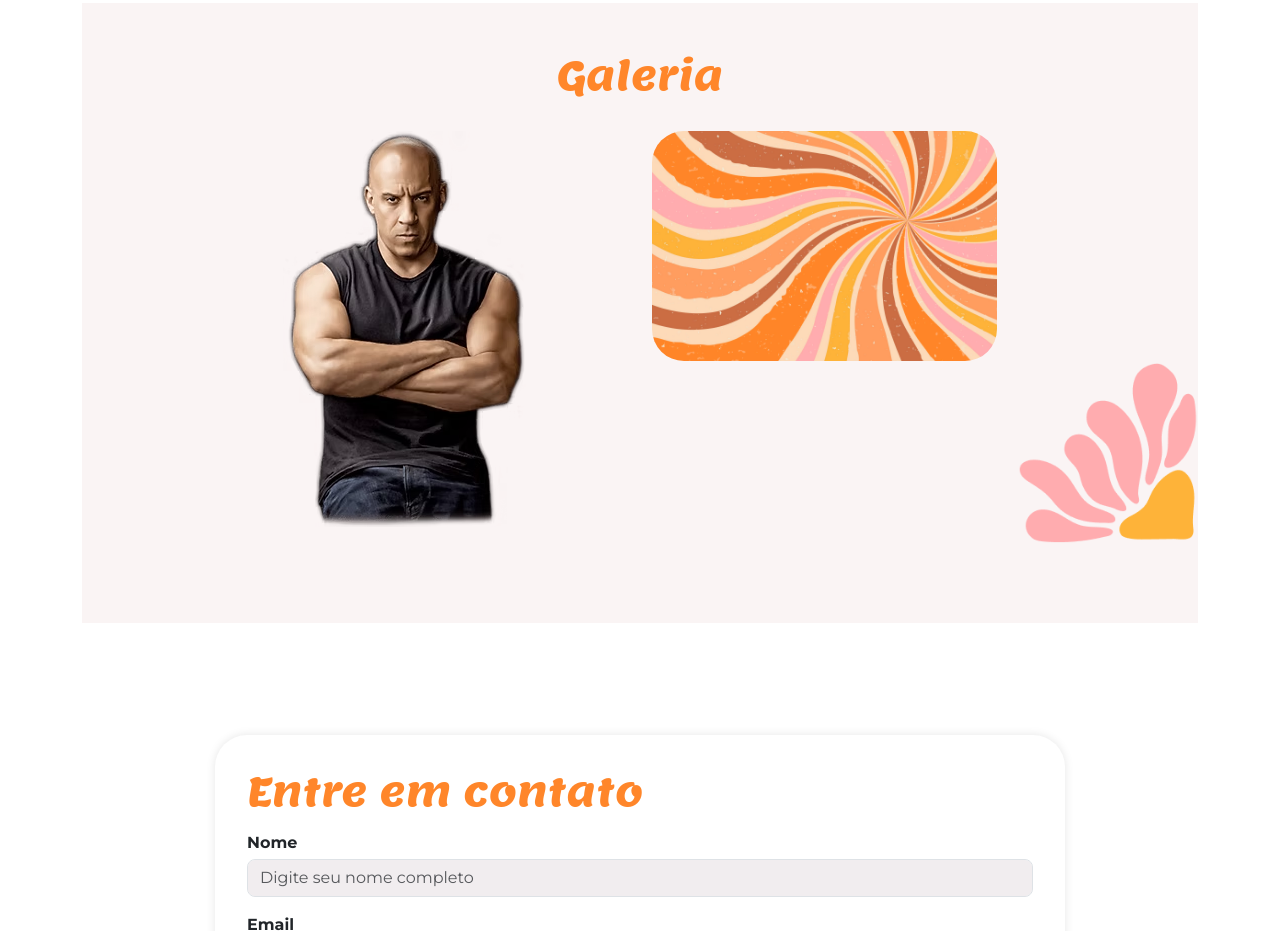
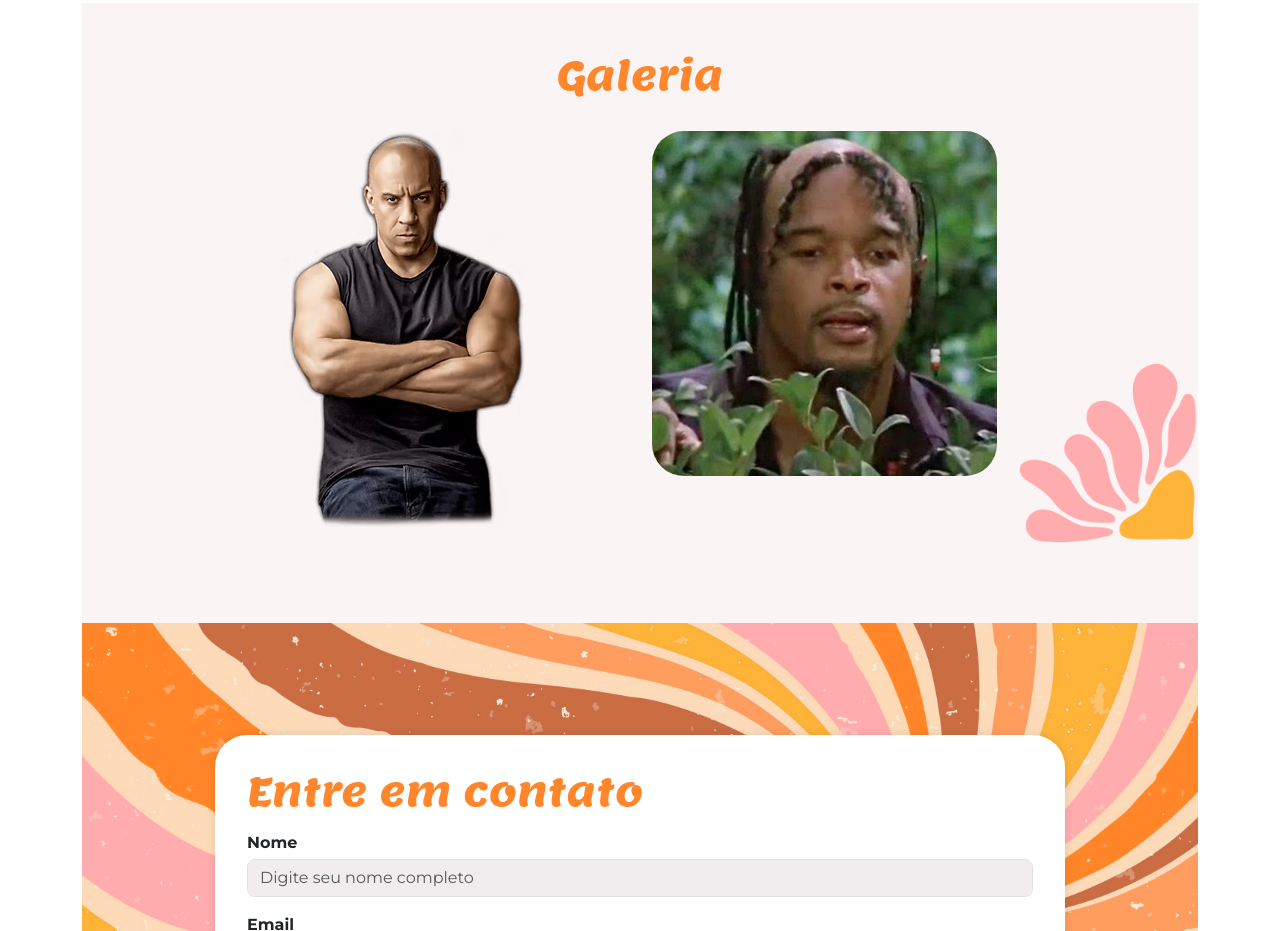
Before and after one commit to DiegoFernochi/Tropicalia, a plain HTML site: page index.html in a window 1280 px wide. Shown: the part 1935-2866 px from the top of the page. Drawn offline with nearby package versions, Linux system fonts and the light colour scheme; a script that the page names is missing; files whose address does not match are found by name.

Commit message:
Update index.html

```diff
--- a/index.html
+++ b/index.html
@@ -65,7 +65,7 @@
                             class="img-fluid rounded-5" loading="lazy">
                     </div>
                     <div class="col-md-4">
-                        <img src="4965007.jpg" class="img-fluid rounded-5"
+                        <img src="images.jpeg" class="img-fluid rounded-5"
                             loading="lazy">
                     </div>
                 </div>
```
